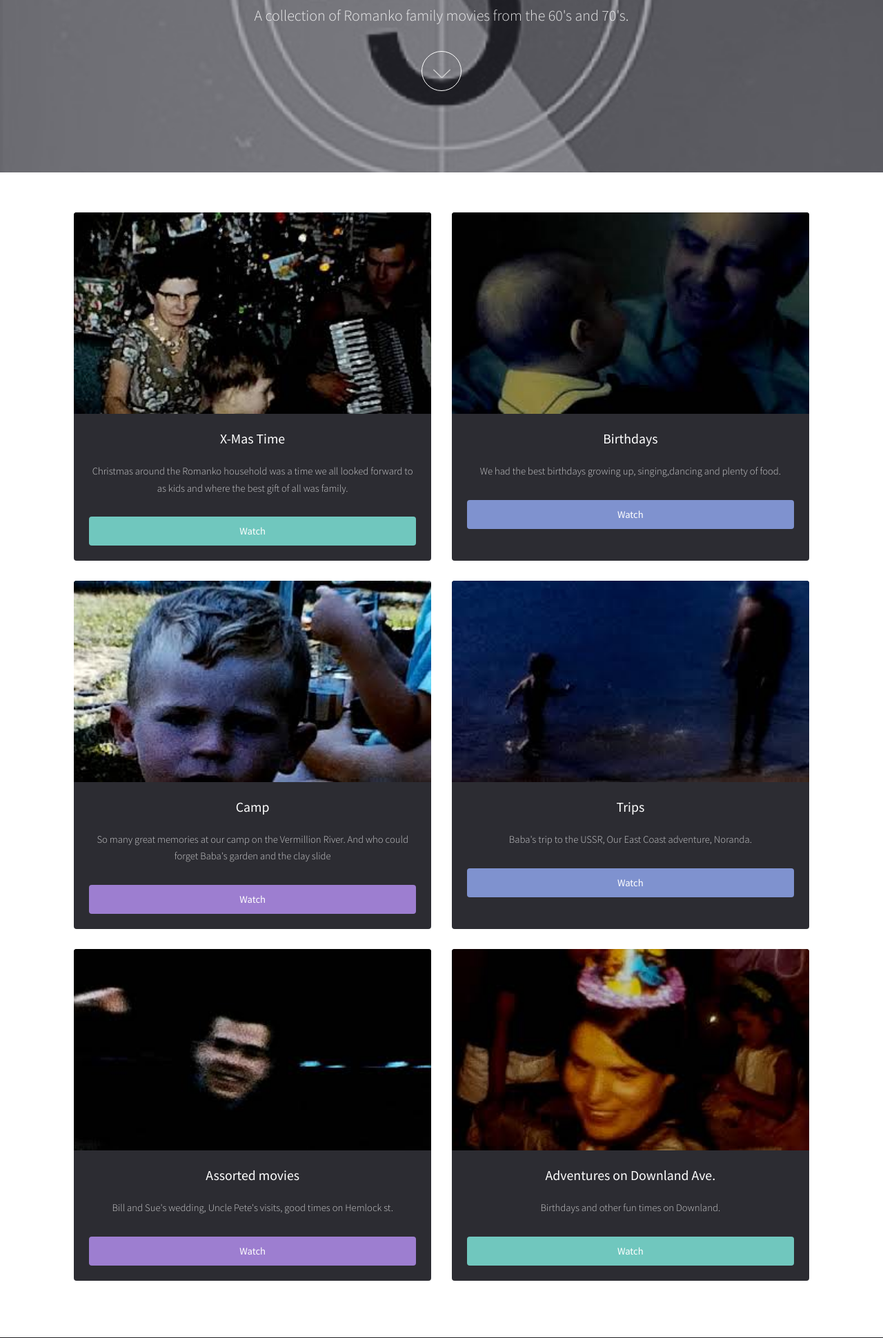
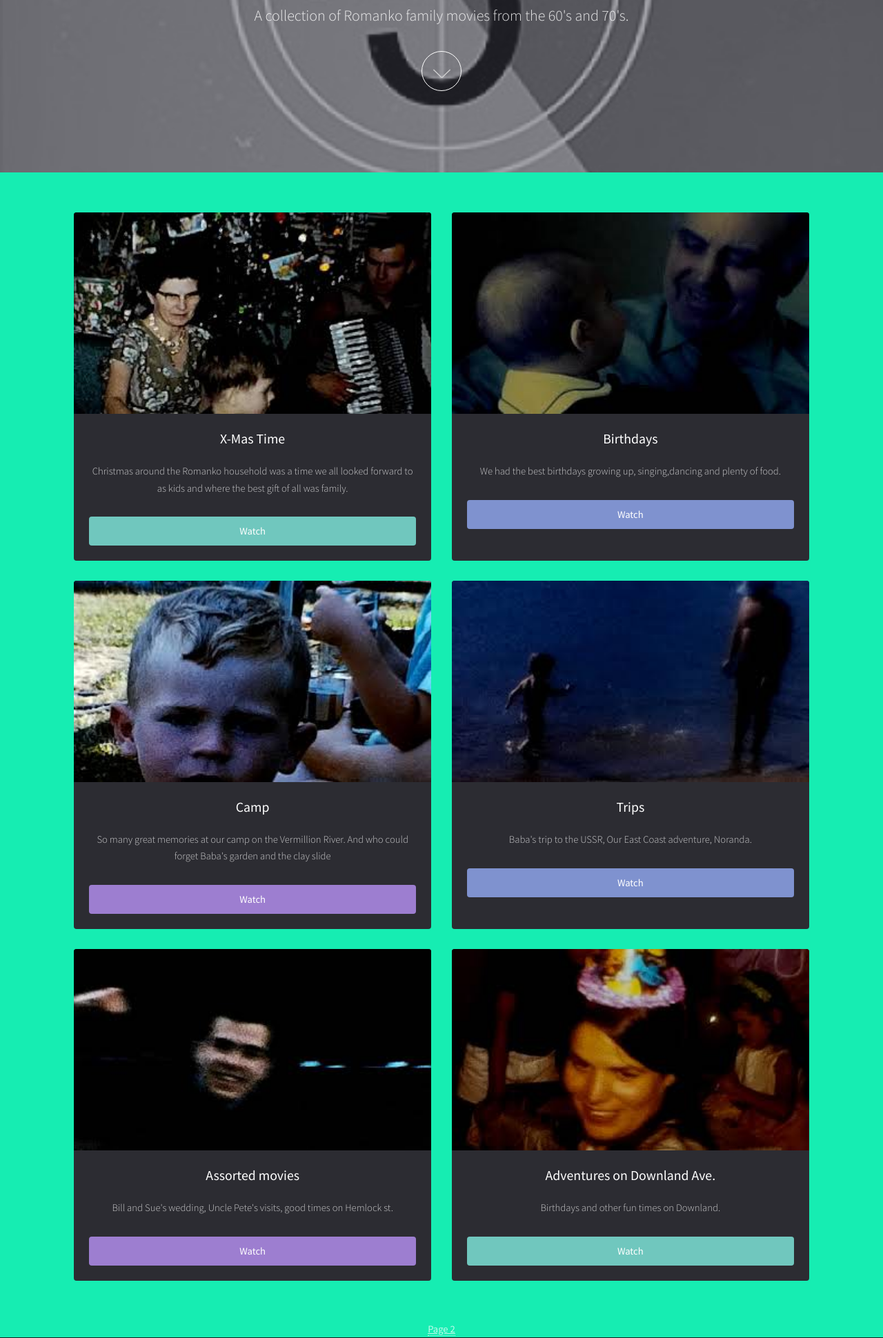
Before and after one commit to TechspankyTeam/8mm.github.io, a PHP site: page / in a window 1280 px wide. Shown: the part 333-2273 px from the top of the page at 69% size. Run offline with PHP 8.4, Linux system fonts and the light colour scheme.

Commit message:
Update main.css

```diff
--- a/assets/css/main.css
+++ b/assets/css/main.css
@@ -76,7 +76,7 @@
 	}
 
 	body {
-		background: ##16edb2;
+		background: #16edb2;
 	}
 
 		body.is-loading *, body.is-loading *:before, body.is-loading *:after {
```
